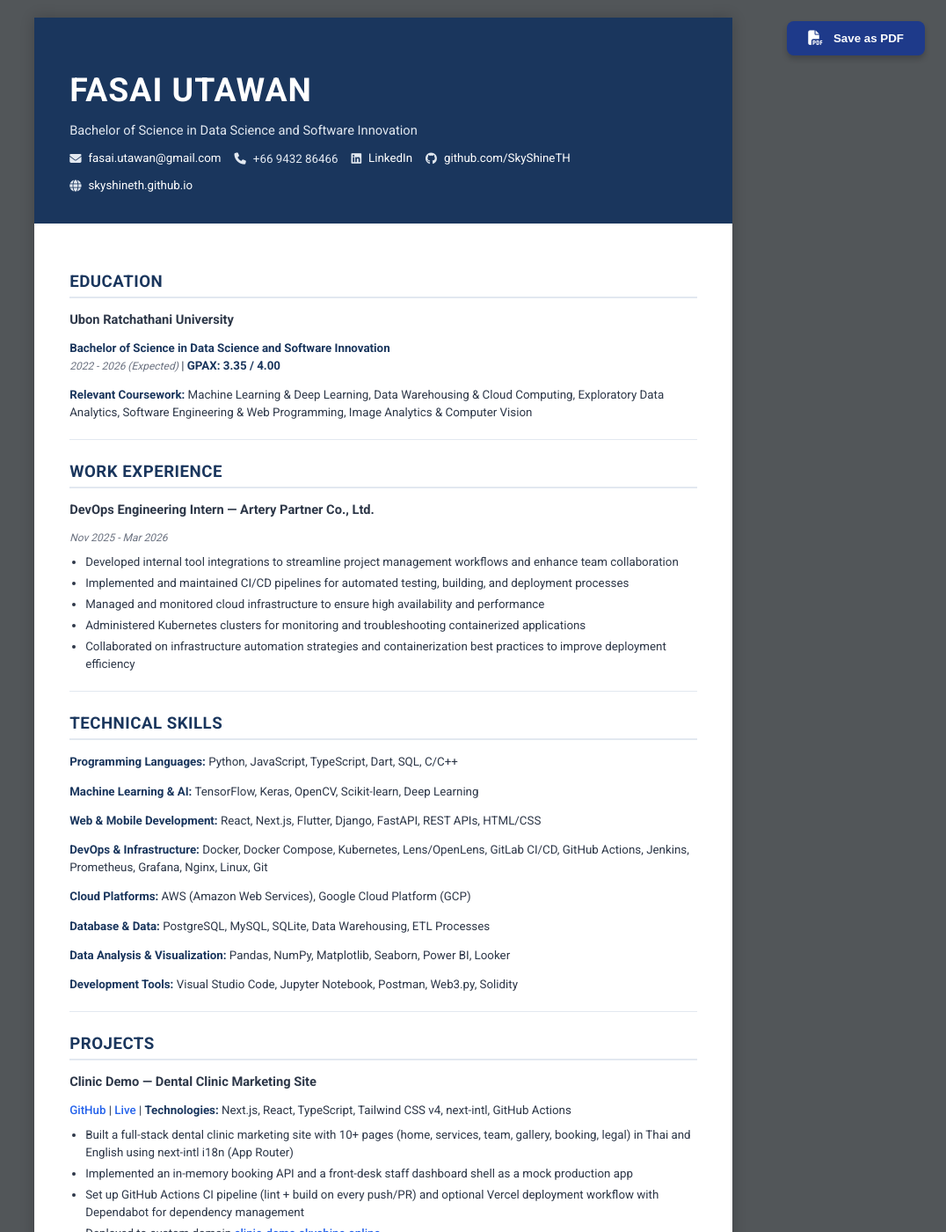
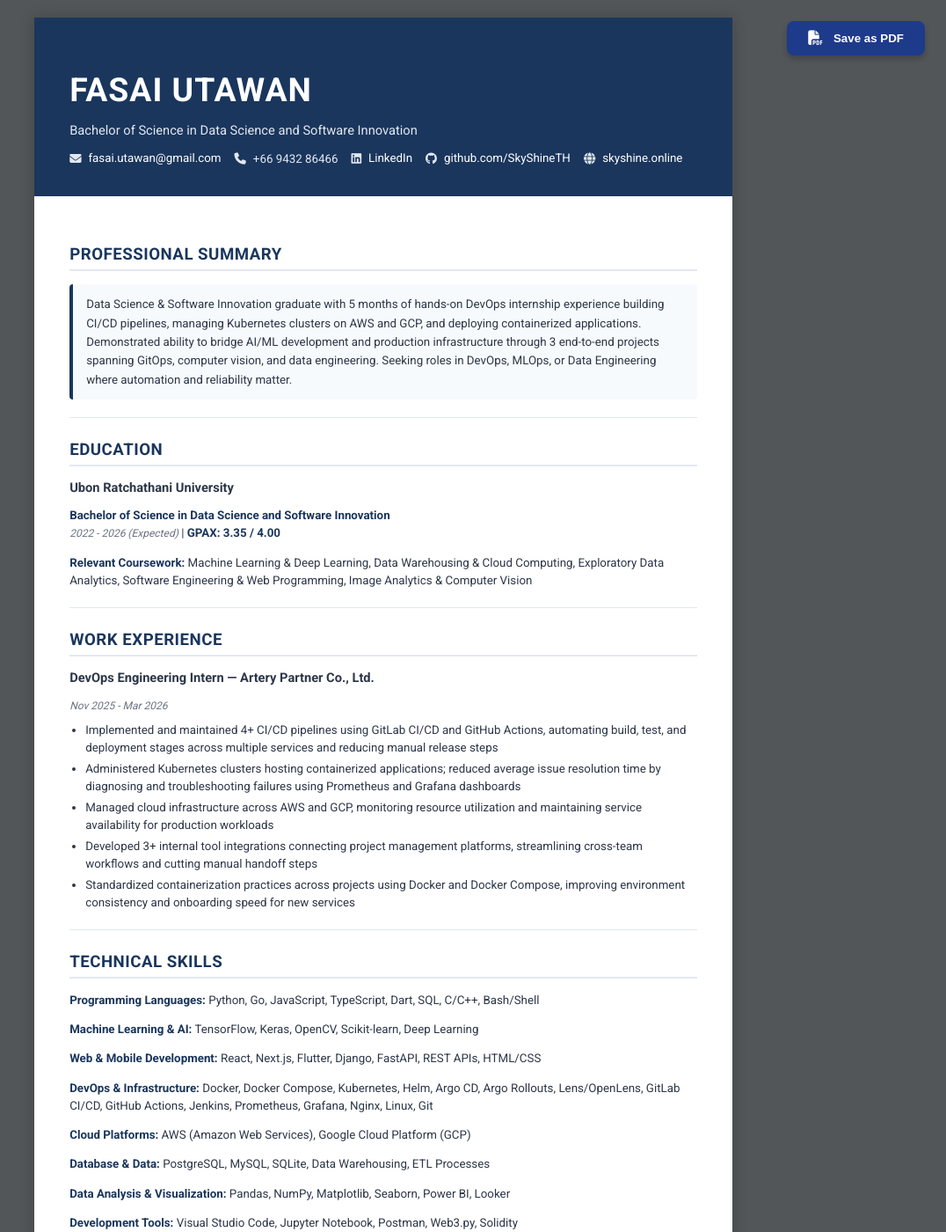
Before and after one commit to SkyShineTH/skyshineth.github.io, a Jekyll site: the page built from cv.md, in a window 1280 px wide and 1400 px high. Shown: the whole window at 88% size, without its empty margins (204-1280 px from the left). Built offline with Jekyll 4.4.1, drawn with Linux system fonts in a browser that asks for light colours; some of the changed text lies outside the part shown.

Commit message:
chore: update CV and configuration details
- Revised professional summary in cv.md to emphasize DevOps and MLOps experience.
- Enhanced project descriptions and technical skills in cv.md, including specific tools and achievements.
- Updated programming languages and DevOps tools in index.md and _config.yml.
- Changed personal website link from GitHub Pages to a custom domain in multiple files.

```diff
--- a/_config.yml
+++ b/_config.yml
@@ -1,10 +1,9 @@
 title: "Fasai Utawan"
 description: >
-  Data Science & Software Innovation
-  with hands-on experience in AI system development and deployment.
-  Skilled in building end-to-end ML pipelines from model development to production integration.
-  Strong foundation in computer vision, statistical analysis, and full-stack development,
-  with experience applying AI solutions to solve real-world problems.
+  Data Science & Software Innovation graduate with hands-on DevOps experience
+  in CI/CD pipelines, Kubernetes orchestration, and cloud infrastructure (AWS, GCP).
+  Passionate about bridging AI/ML development and production operations
+  through infrastructure automation, containerization, and GitOps practices.
 
 theme: jekyll-theme-minimal
 
@@ -14,7 +13,7 @@ google_analytics:
 
 social_links:
   github: skyshineth
-  website: https://skyshineth.github.io
+  website: https://skyshine.online
 
 collections:
   projects:
--- a/_layouts/cv.html
+++ b/_layouts/cv.html
@@ -308,7 +308,7 @@
                 </div>
                 <div class="contact-item">
                     <i class="fas fa-globe"></i>
-                    <a href="https://skyshineth.github.io" target="_blank">skyshineth.github.io</a>
+                    <a href="https://skyshine.online" target="_blank">skyshine.online</a>
                 </div>
             </div>
         </header>
--- a/cv.md
+++ b/cv.md
@@ -2,6 +2,12 @@
 layout: cv
 title: "CV - Fasai Utawan"
 permalink: /cv/
+---
+
+## Professional Summary
+
+Data Science & Software Innovation graduate with 5 months of hands-on DevOps internship experience building CI/CD pipelines, managing Kubernetes clusters on AWS and GCP, and deploying containerized applications. Demonstrated ability to bridge AI/ML development and production infrastructure through 3 end-to-end projects spanning GitOps, computer vision, and data engineering. Seeking roles in DevOps, MLOps, or Data Engineering where automation and reliability matter.
+
 ---
 
 ## Education
@@ -19,23 +25,23 @@ permalink: /cv/
 ### DevOps Engineering Intern — Artery Partner Co., Ltd.
 *Nov 2025 - Mar 2026*
 
-- Developed internal tool integrations to streamline project management workflows and enhance team collaboration
-- Implemented and maintained CI/CD pipelines for automated testing, building, and deployment processes
-- Managed and monitored cloud infrastructure to ensure high availability and performance
-- Administered Kubernetes clusters for monitoring and troubleshooting containerized applications
-- Collaborated on infrastructure automation strategies and containerization best practices to improve deployment efficiency
+- Implemented and maintained 4+ CI/CD pipelines using GitLab CI/CD and GitHub Actions, automating build, test, and deployment stages across multiple services and reducing manual release steps
+- Administered Kubernetes clusters hosting containerized applications; reduced average issue resolution time by diagnosing and troubleshooting failures using Prometheus and Grafana dashboards
+- Managed cloud infrastructure across AWS and GCP, monitoring resource utilization and maintaining service availability for production workloads
+- Developed 3+ internal tool integrations connecting project management platforms, streamlining cross-team workflows and cutting manual handoff steps
+- Standardized containerization practices across projects using Docker and Docker Compose, improving environment consistency and onboarding speed for new services
 
 ---
 
 ## Technical Skills
 
-**Programming Languages:** Python, JavaScript, TypeScript, Dart, SQL, C/C++
+**Programming Languages:** Python, Go, JavaScript, TypeScript, Dart, SQL, C/C++, Bash/Shell
 
 **Machine Learning & AI:** TensorFlow, Keras, OpenCV, Scikit-learn, Deep Learning
 
 **Web & Mobile Development:** React, Next.js, Flutter, Django, FastAPI, REST APIs, HTML/CSS
 
-**DevOps & Infrastructure:** Docker, Docker Compose, Kubernetes, Lens/OpenLens, GitLab CI/CD, GitHub Actions, Jenkins, Prometheus, Grafana, Nginx, Linux, Git
+**DevOps & Infrastructure:** Docker, Docker Compose, Kubernetes, Helm, Argo CD, Argo Rollouts, Lens/OpenLens, GitLab CI/CD, GitHub Actions, Jenkins, Prometheus, Grafana, Nginx, Linux, Git
 
 **Cloud Platforms:** AWS (Amazon Web Services), Google Cloud Platform (GCP)
 
@@ -140,7 +146,7 @@ permalink: /cv/
 
 **Languages:** Thai (Native), English (B1 - Good reading & listening, basic speaking)
 
-**Learning Focus:** Currently deepening knowledge in DevOps practices, cloud infrastructure management, and CI/CD automation
+**Learning Focus:** Deepening knowledge in DevOps practices, cloud infrastructure management, MLOps, and CI/CD automation
 
 **Open Source Contributions:** Active GitHub contributor with multiple public repositories showcasing diverse technical skills
 
```
Also changed, not shown: index.md (+3 -3 lines).
